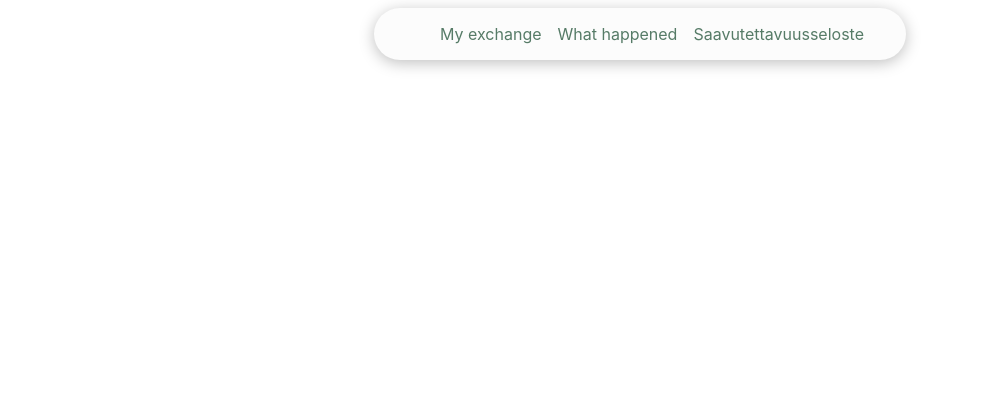
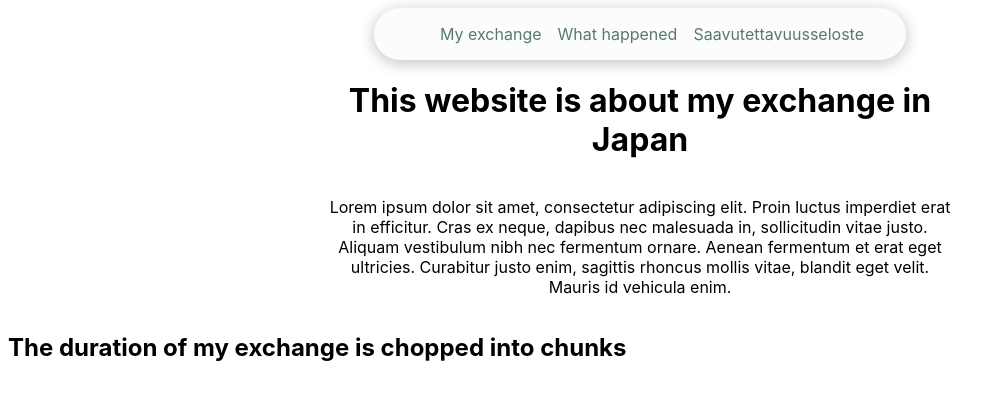
Before and after one commit to miia-mariastenius/exchange-diary, a React (Vite) app in the folder my-react-app/: page / in a window 1280 px wide. Shown: the top 400 px of the page, without its empty margins (0-1005 px from the left). Built offline with nearby package versions, Linux system fonts and the light colour scheme.

Commit message:
Home page heading initial placement

```diff
--- a/my-react-app/src/App.jsx
+++ b/my-react-app/src/App.jsx
@@ -2,6 +2,7 @@ import React from 'react'
 import { useState } from 'react'
 import './css/App.css';
 import Navbar from './components/Navbar.jsx';
+import MyExchange from './pages/MyExchange.jsx';
 
 function App() {
 
@@ -11,6 +12,9 @@ function App() {
         <header>
           <Navbar />
         </header>
+        <div className="content">
+          <MyExchange />
+        </div>
       </div>
     </>
   )
--- a/my-react-app/src/css/App.css
+++ b/my-react-app/src/css/App.css
@@ -34,3 +34,11 @@ body {
   color: #567B67;
   text-decoration: none;
 }
+
+.header-container {
+  display: flex;
+  flex-direction: column;
+  width: 50%;
+  margin: 0 auto;
+  text-align: center;
+}
--- a/my-react-app/src/pages/MyExchange.jsx
+++ b/my-react-app/src/pages/MyExchange.jsx
@@ -0,0 +1,18 @@
+import React from 'react';
+
+function MyExchange() {
+  return (
+    <div className="content">
+      <div className="header-container">
+        <h1>This website is about my exchange in Japan</h1>
+        <p>Lorem ipsum dolor sit amet, consectetur adipiscing elit. Proin luctus imperdiet erat in efficitur. Cras ex neque, dapibus nec malesuada in, sollicitudin vitae justo. Aliquam vestibulum nibh nec fermentum ornare. Aenean fermentum et erat eget ultricies. Curabitur justo enim, sagittis rhoncus mollis vitae, blandit eget velit. Mauris id vehicula enim.</p>
+      </div>
+      <div className="secondary-container">
+        <h2>The duration of my exchange is chopped into chunks</h2>
+
+      </div>
+    </div>
+  );
+}
+
+export default MyExchange;
```
